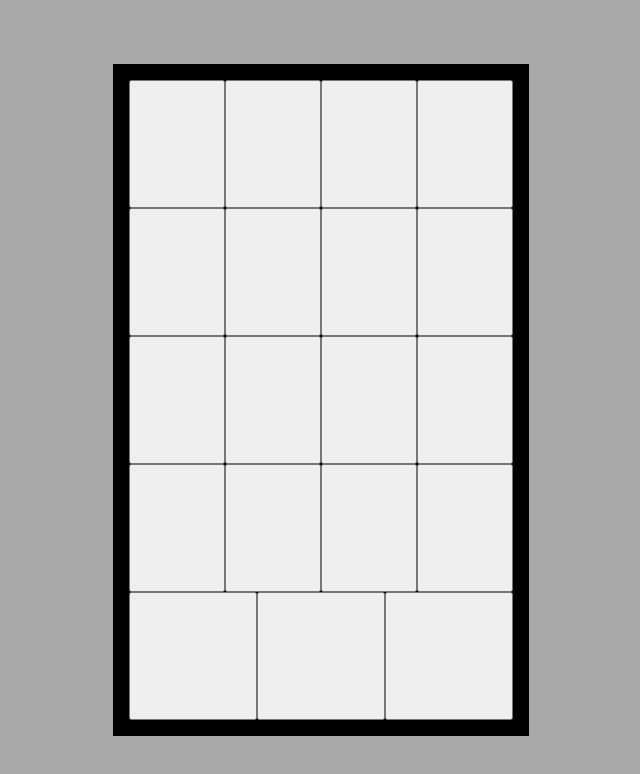
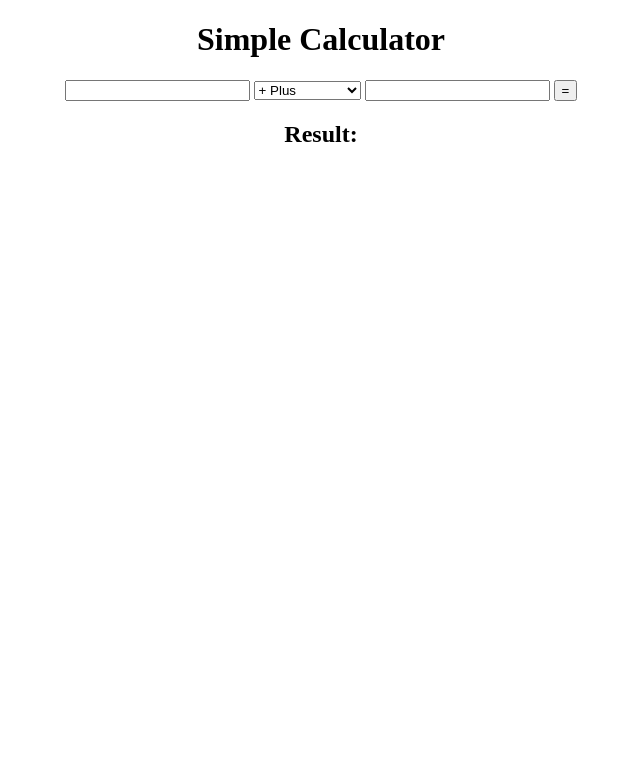
Before and after one commit to imkewlhuh/TKH-calculator, a plain HTML site: page index.html in a window 1280 px wide. Shown: the whole page, without its empty margins (319-959 px from the left). Drawn offline with Linux system fonts and the light colour scheme.

Commit message:
created and updated files

```diff
--- a/calculator.js
+++ b/calculator.js
@@ -15,10 +15,25 @@ function divide(num1, num2) {
 }
 
 function operate(operator, num1, num2) {
-  return  (operator === '+') ? add(num1, num2) :
-          (operator === '-') ? subtract(num1, num2) :
-          (operator === '*') ? multiply(num1, num2) :
-          (operator === '/') ? divide(num1, num2) :
+  return  (operator === 'add') ? add(num1, num2) :
+          (operator === 'subtract') ? subtract(num1, num2) :
+          (operator === 'multiply') ? multiply(num1, num2) :
+          (operator === 'divide') ? divide(num1, num2) :
           "Invalid entry!";
+}
 
+let output = document.createElement("h2")
+output.setAttribute('id', 'output')
+output.textContent = "Result: "
+document.body.appendChild(output)
+
+function equals() {
+let num1 = document.getElementById('num1').value
+let num2 = document.getElementById('num2').value
+num1 = parseInt(num1)
+num2 = parseInt(num2)
+let operator = document.getElementById('operator').value
+let result = operate(operator, num1, num2)
+let results = document.getElementById('output')
+results.textContent = "Result: " + result
 }
--- a/index.html
+++ b/index.html
@@ -4,33 +4,20 @@
     <meta charset="UTF-8">
     <meta http-equiv="X-UA-Compatible" content="IE=edge">
     <meta name="viewport" content="width=device-width, initial-scale=1.0">
-    <link href="./style.css" rel="stylesheet">
     <title>Calculator</title>
 </head>
-<body>
-    <main class="calculator">
-        <div class="container">
-            <div class="display"></div>
-            <button class="button" type="button"></button>
-            <button class="button" type="button"></button>
-            <button class="button" type="button"></button>
-            <button class="button" type="button"></button>
-            <button class="button" type="button"></button>
-            <button class="button" type="button"></button>
-            <button class="button" type="button"></button>
-            <button class="button" type="button"></button>
-            <button class="button" type="button"></button>
-            <button class="button" type="button"></button>
-            <button class="button" type="button"></button>
-            <button class="button" type="button"></button>
-            <button class="button" type="button"></button>
-            <button class="button" type="button"></button>
-            <button class="button" type="button"></button>
-            <button class="button" type="button"></button>
-            <button class="button" type="button"></button>
-            <button class="button" type="button"></button>
-            <button class="button" type="button"></button>
-        </div>
+<body style="text-align: center">
+    <main>
+        <h1>Simple Calculator</h1>
+        <input type="number" id="num1">
+        <select id="operator">
+            <option value="add">+ Plus</option>
+            <option value="subtract">- Minus</option>
+            <option value="multiply">* Multiplied By</option>
+            <option value="divide">/ Divided By</option>
+        </select>
+        <input type="number" id="num2">
+        <button onclick="equals()">=</button>
     </main>
     <script src="./calculator.js"></script>
 </body>
--- a/style.css
+++ /dev/null
@@ -1,29 +0,0 @@
-* {
-    margin: 0;
-    padding: 0;
-}
-
-.calculator {
-    display: flex;
-    background-color: darkgray;
-    height: 100vh;
-    flex-direction: column;
-    justify-content: center;
-    align-items: center;
-}
-
-.container {
-    display: flex;
-    align-items: center;
-    justify-content: center;
-    background-color: black;
-    flex-wrap: wrap;
-    height: 80vh;
-    width: 30vw;
-    padding: 1em;
-}
-
-.container > .button {
-    flex: 1 1 25%;
-    height: 16vh;
-}
```
